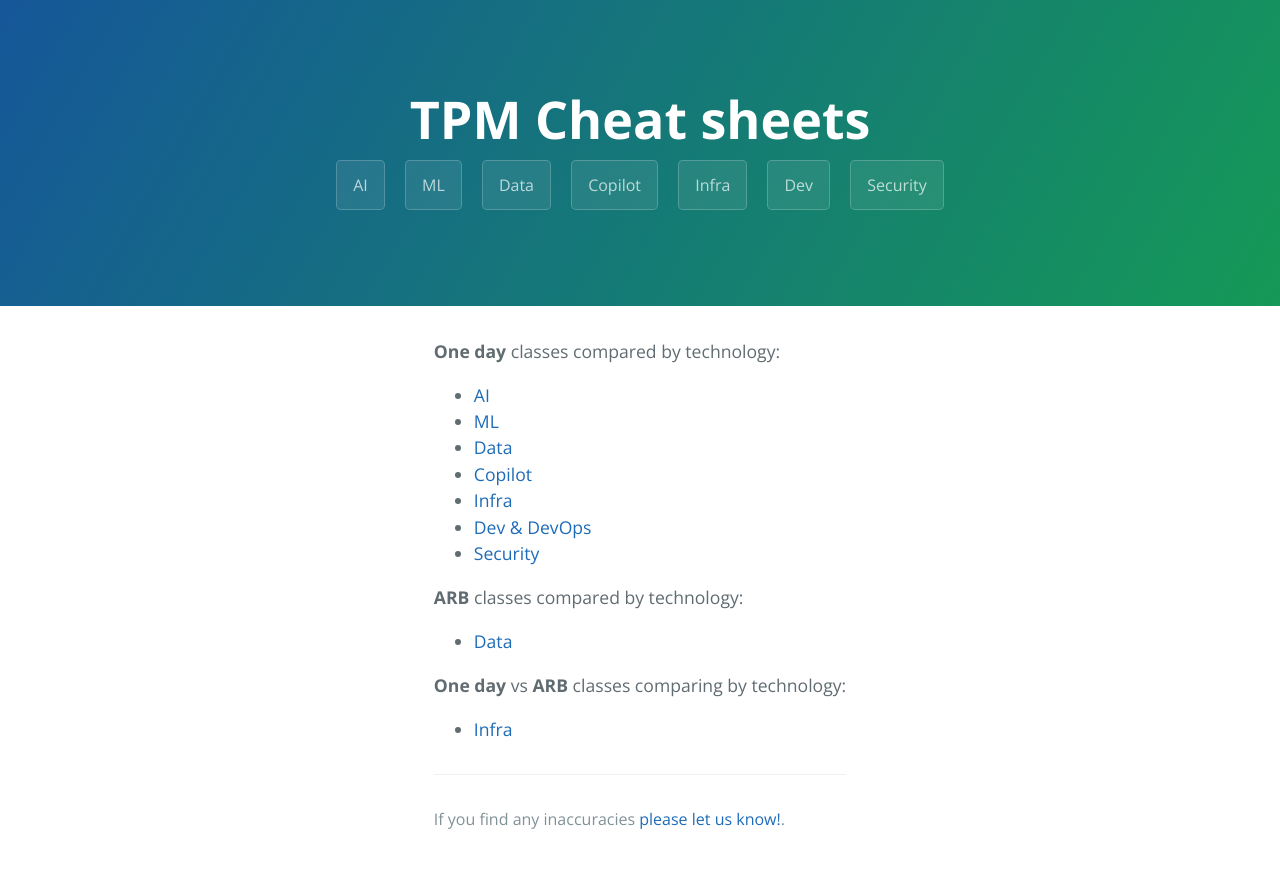
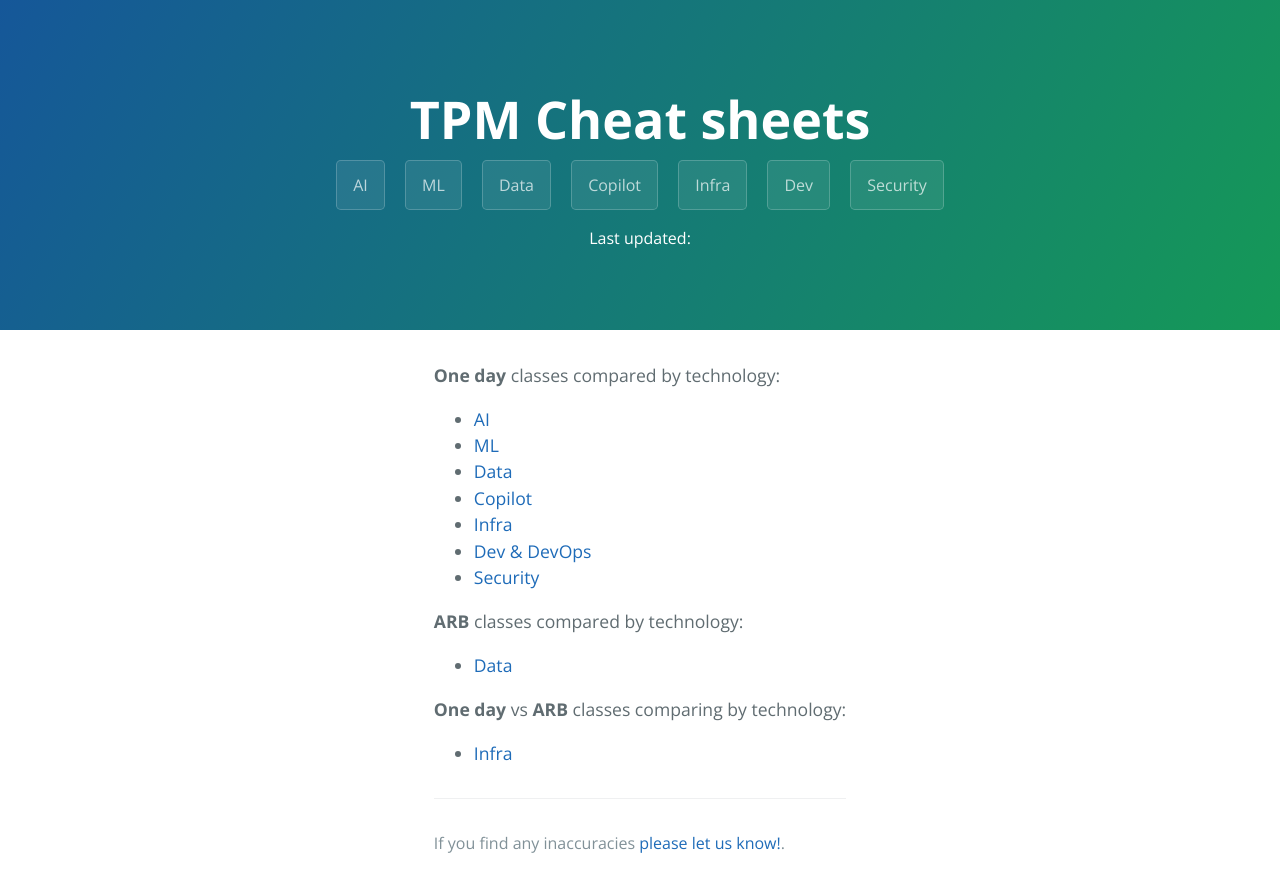
Before and after one commit to true-while/tpm-cheat-sheets, a Jekyll site: the page built from index.md, in a window 1280 px wide. Shown: the top 892 px of the page. Built offline with Jekyll 4.4.1, drawn with Linux system fonts in a browser that asks for light colours.

Commit message:
date update

```diff
--- a/_layouts/default.html
+++ b/_layouts/default.html
@@ -25,6 +25,7 @@
        <a href="{{ site.github.url }}/docs/admin-table.html" class="btn">Infra</a>
        <a href="{{ site.github.url }}/docs/dev-table.html" class="btn">Dev</a>
        <a href="{{ site.github.url }}/docs/security-table.html" class="btn">Security</a>
+       <div>Last updated: <b>{{ page.last_modified_at | date: '%B %d, %Y' }}</b></div>
      </header>
 
     <main id="content" class="main-content" role="main">
--- a/index.md
+++ b/index.md
@@ -2,7 +2,7 @@
 layout: default
 ---
 
-{{ page.last_modified_at }}
+
 
 **One day** classes compared by technology:
 
```
